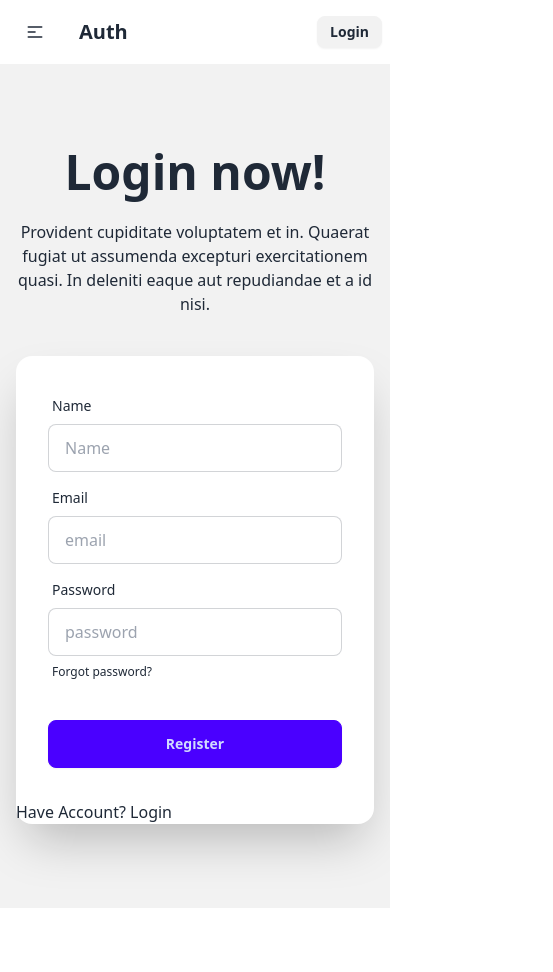
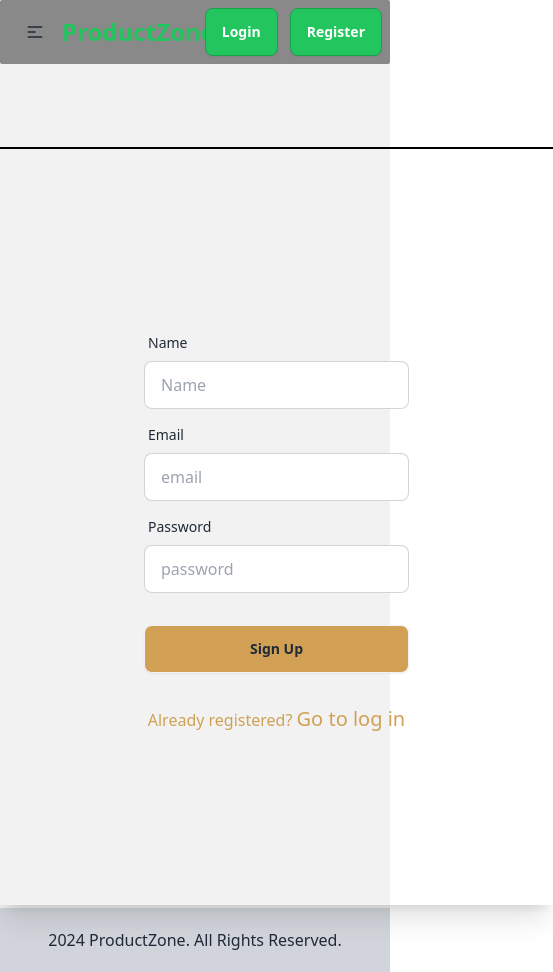
Before and after one commit to emonkhan500/product-jobtask, a React (Vite) app: page /register in a window 390 px wide. Shown: the whole page, 553 px wide, since content can reach past the window. Before the commit the page ends 908 px from the top, so only its background shows below. Built offline with nearby package versions, Linux system fonts and the light colour scheme; no server answers.

Commit message:
20%complete

```diff
--- /dev/null
+++ b/src/Components/Footer.jsx
@@ -0,0 +1,8 @@
+
+export default function Footer ()  {
+    return (
+        <footer className="bg-gray-300 py-5 text-center dark:bg-gray-500 dark:text-white">
+            <p> 2024 ProductZone. All Rights Reserved.</p>
+        </footer>
+    );
+}
--- a/src/Components/Home/Home.jsx
+++ b/src/Components/Home/Home.jsx
@@ -1,12 +1,13 @@
 import React, { useContext } from 'react';
 import { AuthContext } from '../provider/AuthProvider';
+import Baner from '../Baner';
 
 
 const Home = () => {
 
     return (
         <div>
-            <h1>This is home</h1>
+            <Baner></Baner>
         </div>
     );
 };
--- a/src/Components/Login/Login.jsx
+++ b/src/Components/Login/Login.jsx
@@ -1,10 +1,11 @@
 import { useContext } from "react";
-import { Link } from "react-router-dom";
+import { Link, useNavigate } from "react-router-dom";
 import { AuthContext } from "../provider/AuthProvider";
 
 
 const Login = () => {
-const {loginUser}=useContext(AuthContext)
+const {loginUser,googleLogin}=useContext(AuthContext)
+const navigate =useNavigate()
 
 const handleLogin=(e)=>{
     e.preventDefault()
@@ -15,45 +16,74 @@ console.log(email,password)
 loginUser(email,password)
 .then(result=>{
   console.log(result.user)
+  navigate('/')
 })
 .catch(error=>{
   console.log(error.message)
 })
 
 }
+const handleGoogle=()=>{
+  googleLogin()
+  .then((result)=>{
+    console.log(result.user)
+    // toast.success('Login Successful!!')
+    navigate('/')
+    // navigate
+  // navigate(location?.state ? location.state :'/')
+
+  })
+  .catch(error=>{
+    console.error(error)
+  })
+}
 
     return (
       <div className="hero min-h-screen bg-base-200">
-  <div className="hero-content flex-col lg:flex-row-reverse">
-    <div className="text-center lg:text-left">
-      <h1 className="text-5xl font-bold">Login now!</h1>
-      <p className="py-6">Provident cupiditate voluptatem et in. Quaerat fugiat ut assumenda excepturi exercitationem quasi. In deleniti eaque aut repudiandae et a id nisi.</p>
-    </div>
-    <div className="card shrink-0 w-full max-w-sm shadow-2xl bg-base-100">
+      <div className="hero-content flex-col lg:flex-row-reverse shadow-xl py-36 px-28 border-black border-t-2">
+
+      <div className="card shrink-0 w-full max-w-sm ">
           <form onSubmit={handleLogin} className="card-body">
             <div className="form-control">
               <label className="label">
                 <span className="label-text">Email</span>
               </label>
-          <input type="email" name="email" placeholder="email" className="input input-bordered" required />
+              <input type="email" name='email' placeholder="email" className="input input-bordered" required />
             </div>
             <div className="form-control">
               <label className="label">
                 <span className="label-text">Password</span>
               </label>
-          <input type="password" name="password" placeholder="password" className="input input-bordered" required />
-          <label className="label">
-            <a href="#" className="label-text-alt link link-hover">Forgot password?</a>
-          </label>
+              <input type="password" name='password' placeholder="password" className="input input-bordered" required />
+
             </div>
+
+
+
             <div className="form-control mt-6">
-          <button className="btn btn-primary">Login</button>
+              <button  className="btn  bg-[#D1A054]">Sign In</button>
             </div>
           </form>
-      <p>New Here? <Link to='/register'>Register</Link></p>
+          <p className='text-[#D1A054] text-center mt-'>New here? <Link to='/register'><span className='text-xl'>Create a New Account</span></Link></p>
+
+          <div className='flex mt-8 gap-4 justify-center'>
+
+           <button onClick={handleGoogle}>
+           <svg
+              xmlns="http://www.w3.org/2000/svg"
+              viewBox="0 0 32 32"
+              className="w-5 h-5 fill-current"
+            >
+              <path d="M16.318 13.714v5.484h9.078c-0.37 2.354-2.745 6.901-9.078 6.901-5.458 0-9.917-4.521-9.917-10.099s4.458-10.099 9.917-10.099c3.109 0 5.193 1.318 6.38 2.464l4.339-4.182c-2.786-2.599-6.396-4.182-10.719-4.182-8.844 0-16 7.151-16 16s7.156 16 16 16c9.234 0 15.365-6.49 15.365-15.635 0-1.052-0.115-1.854-0.255-2.651z"></path>
+            </svg>
+           </button>
+
           </div>
         </div>
 
+
+
+      </div>
     </div>
     );
 };
--- a/src/Components/Nav/Nav.jsx
+++ b/src/Components/Nav/Nav.jsx
@@ -11,37 +11,99 @@ const handleSignOut=()=>{
   .catch(error=>console.error(error))
 }
 
-  const links=<>
-  <li><NavLink to='/'>Home</NavLink></li>
-  <li><NavLink to='/login'>Login</NavLink></li>
-  <li><NavLink to='/register'>Register</NavLink></li>
-  </>
+
     return (
-        <div className="navbar bg-base-100">
+      <div className="navbar rounded-sm  bg-[#15151580]">
       <div className="navbar-start">
         <div className="dropdown">
           <div tabIndex={0} role="button" className="btn btn-ghost lg:hidden">
-        <svg xmlns="http://www.w3.org/2000/svg" className="h-5 w-5" fill="none" viewBox="0 0 24 24" stroke="currentColor"><path strokeLinecap="round" strokeLinejoin="round" strokeWidth="2" d="M4 6h16M4 12h8m-8 6h16" /></svg>
+            <svg
+              xmlns="http://www.w3.org/2000/svg"
+              className="h-5 w-5"
+              fill="none"
+              viewBox="0 0 24 24"
+              stroke="currentColor">
+              <path
+                strokeLinecap="round"
+                strokeLinejoin="round"
+                strokeWidth="2"
+                d="M4 6h16M4 12h8m-8 6h16" />
+            </svg>
           </div>
-      <ul tabIndex={0} className="menu menu-sm dropdown-content mt-3 z-[1] p-2 shadow bg-base-100 rounded-box w-52">
-        {links}
+          <ul
+            tabIndex={0}
+            className="menu menu-sm dropdown-content bg-base-100 rounded-box z-[1] mt-3 w-52 p-2 shadow">
+            <li>
+              <NavLink
+                to="/"
+                className={({ isActive }) =>
+                  isActive
+                    ? "text-yellow-400 border p-2 rounded-md border-yellow-400 font-mono"
+                    : "text-xl"
+                }
+              >
+                Home
+              </NavLink>
+            </li>
+
+            <li>
+              <NavLink
+                to="/product"
+                className={({ isActive }) =>
+                  isActive
+                    ? "text-yellow-400 border p-2 rounded-md border-yellow-400 font-mono"
+                    : "text-xl"
+                }
+              >
+                Product
+              </NavLink>
+            </li>
           </ul>
         </div>
-    <a className="btn btn-ghost text-xl">Auth</a>
+        <a className=" text-2xl font-bold text-green-500">ProductZone</a>
       </div>
       <div className="navbar-center hidden lg:flex">
         <ul className="menu menu-horizontal px-1">
-    {links}
+        <li>
+              <NavLink
+                to="/"
+                className={({ isActive }) =>
+                  isActive
+                    ? "text-yellow-400 border p-2 rounded-md border-yellow-400 font-mono"
+                    : "text-xl"
+                }
+              >
+                Home
+              </NavLink>
+            </li>
+
+            <li>
+              <NavLink
+                to="/product"
+                className={({ isActive }) =>
+                  isActive
+                    ? "text-yellow-400 border p-2 rounded-md border-yellow-400 font-mono"
+                    : "text-xl"
+                }
+              >
+                Product
+              </NavLink>
+            </li>
         </ul>
       </div>
       <div className="navbar-end">
+      <div className="flex gap-3">
       {
-      user? <>
-      <p>{user.email}</p>
-      <a onClick={handleSignOut} className="btn btn-sm">Sign Out</a>
-      </> : <Link className="btn btn-sm" to='/login'>Login</Link>
+      user?<>
+
+<Link> <button onClick={handleSignOut} className="btn border-green-600 text-green-500">Sign Out</button></Link>
+</> :
+<div className="flex gap-3">
+<Link to='/login'> <button className="btn  bg-green-500 border-green-600 text-white">Login</button></Link>
+<Link to='/register'> <button className="btn bg-green-500 border-green-600 text-white">Register</button></Link>
+</div>
     }
-
+    </div>
       </div>
     </div>
     );
--- a/src/Components/Register/Register.jsx
+++ b/src/Components/Register/Register.jsx
@@ -1,21 +1,23 @@
 import { useContext } from "react";
-import { Link } from "react-router-dom";
+import { Link, useNavigate } from "react-router-dom";
 import { AuthContext } from "../provider/AuthProvider";
 
 const Register = () => {
 
   const {createUser}=useContext(AuthContext)
+  const navigate =useNavigate()
 
     const handleRegister=(e)=>{
         e.preventDefault()
     const name=e.target.name.value
     const email=e.target.email.value
-    const password=e.target.password.value
-    // console.log(name,email,password)
+    const password=e.target.pass.value
+    console.log(name,email,password)
 
     createUser(email,password)
     .then(result=>{
       console.log(result.user)
+      navigate('/')
     })
     .catch(error=>{
       console.log(error)
@@ -24,43 +26,69 @@ const Register = () => {
     }
 
     return (
-        <div className="hero min-h-screen bg-base-200">
-  <div className="hero-content flex-col lg:flex-row-reverse">
-    <div className="text-center lg:text-left">
-      <h1 className="text-5xl font-bold">Login now!</h1>
-      <p className="py-6">Provident cupiditate voluptatem et in. Quaerat fugiat ut assumenda excepturi exercitationem quasi. In deleniti eaque aut repudiandae et a id nisi.</p>
-    </div>
-    <div className="card shrink-0 w-full max-w-sm shadow-2xl bg-base-100">
+      <div className="hero pt-20 min-h-screen bg-base-200">
+      <div className="hero-content flex-col lg:flex-row-reverse shadow-xl py-36 px-28 border-black border-t-2">
+        <div className="card shrink-0 w-full max-w-sm ">
           <form onSubmit={handleRegister} className="card-body">
             <div className="form-control">
               <label className="label">
                 <span className="label-text">Name</span>
               </label>
-          <input type="text" name="name" placeholder="Name" className="input input-bordered" required />
+              <input
+                type="text"
+                name="name"
+                placeholder="Name"
+                className="input input-bordered"
+                required
+              />
             </div>
             <div className="form-control">
               <label className="label">
                 <span className="label-text">Email</span>
               </label>
-          <input type="email" name="email" placeholder="email" className="input input-bordered" required />
+              <input
+                type="email"
+                name="email"
+                placeholder="email"
+                className="input input-bordered"
+                required
+              />
             </div>
+
             <div className="form-control">
               <label className="label">
                 <span className="label-text">Password</span>
               </label>
-          <input type="password" name="password" placeholder="password" className="input input-bordered" required />
-          <label className="label">
-            <a href="#" className="label-text-alt link link-hover">Forgot password?</a>
-          </label>
+              <input
+                type="password"
+                name="pass"
+                placeholder="password"
+                className="input input-bordered"
+                required
+              />
             </div>
+
             <div className="form-control mt-6">
-          <button className="btn btn-primary">Register</button>
+              <button type="submit" className="btn  bg-[#D1A054]">Sign Up</button>
             </div>
           </form>
-      <p>Have Account? <Link to='/login'>Login</Link></p>
+          <p className="text-[#D1A054] text-center mt-">
+            Already registered?{" "}
+            <Link to="/login">
+              <span className="text-xl"> Go to log in</span>
+            </Link>
+          </p>
+
+          <div className="flex mt-3 gap-4 justify-center">
+
+            <button ><img  src='' alt="" /></button>
+
           </div>
         </div>
-
+        <div className="text-center lg:text-left">
+          <img  src='' alt="" />
+        </div>
+      </div>
     </div>
     );
 };
--- a/src/Components/Root.jsx
+++ b/src/Components/Root.jsx
@@ -1,5 +1,6 @@
 import { Outlet } from "react-router-dom";
 import Nav from "./Nav/Nav";
+import Footer from "./Footer";
 
 
 const Root = () => {
@@ -7,6 +8,7 @@ const Root = () => {
         <div className="container mx-auto">
             <Nav></Nav>
             <Outlet></Outlet>
+            <Footer></Footer>
         </div>
     );
 };
--- a/src/main.jsx
+++ b/src/main.jsx
@@ -11,6 +11,7 @@ import Home from './Components/Home/Home.jsx';
 import Login from './Components/Login/Login.jsx';
 import Register from './Components/Register/Register.jsx';
 import AuthProvider from './Components/provider/AuthProvider.jsx';
+import Product from './Components/Product.jsx';
 
 const router = createBrowserRouter([
   {
@@ -28,6 +29,10 @@ const router = createBrowserRouter([
       {
         path:'/register',
         element:<Register></Register>
+      },
+      {
+        path:'/product',
+        element:<Product></Product>
       }
     ]
   },
```
Also changed, not shown: src/Components/Baner.jsx (added, +14 -0 lines), src/Components/Product.jsx (added, +11 -0 lines), src/Components/provider/AuthProvider.jsx (+14 -2 lines). Lines whose indentation alone changed are shown as unchanged.
